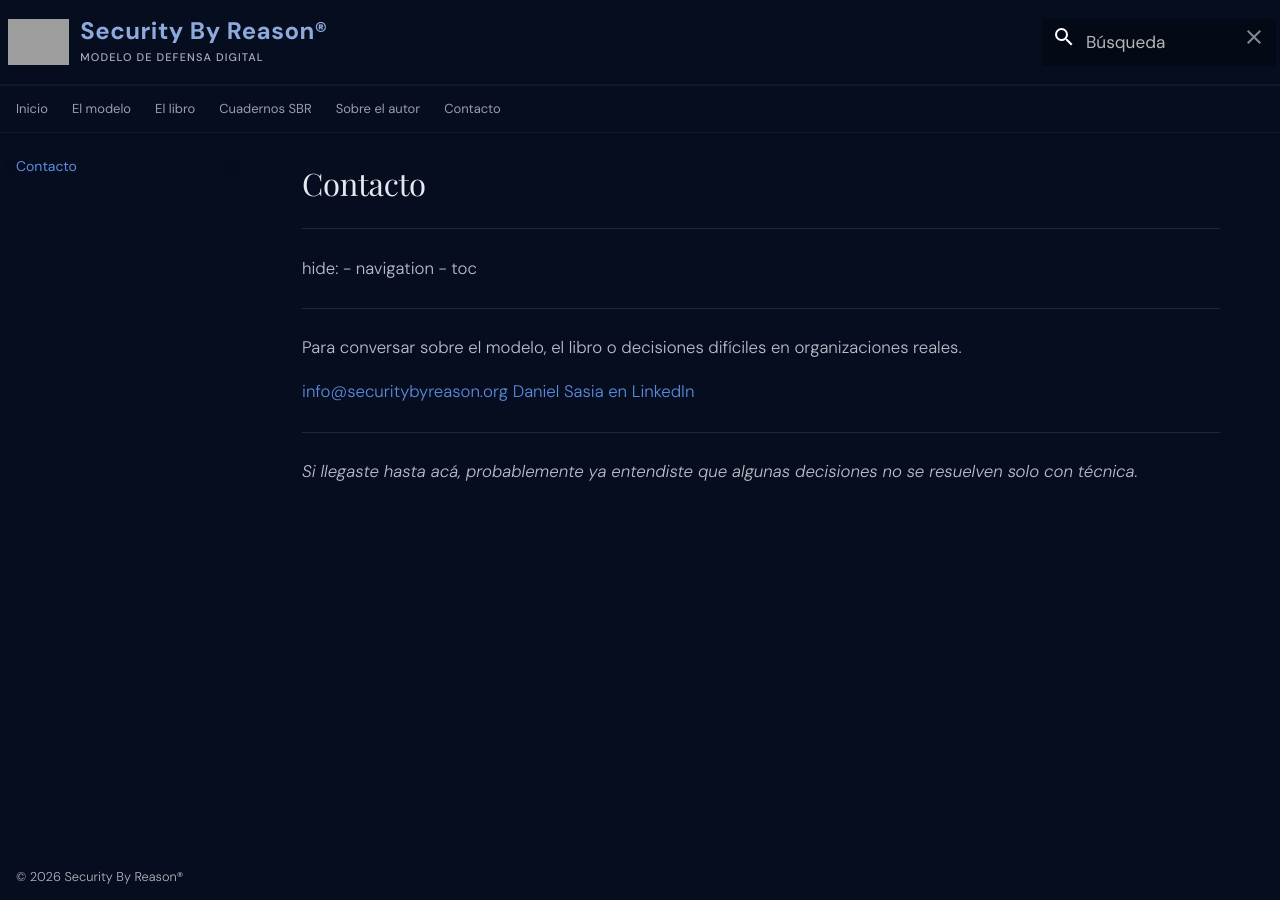
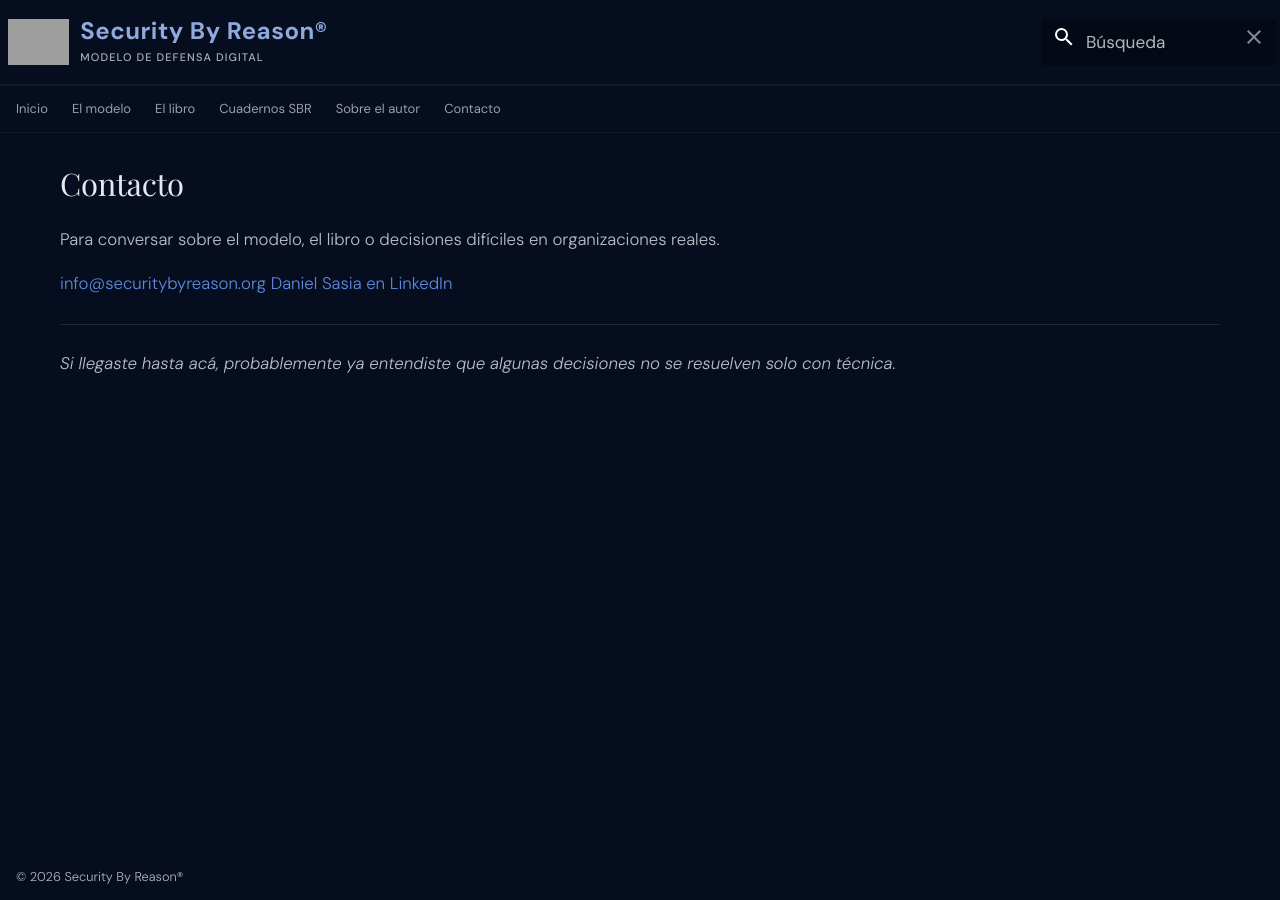
Before and after one commit to danielsasia/sbr-site, an MkDocs documentation site: the page built from docs/contacto.md, in a window 1280 px wide. Built offline with MkDocs 1.6.1 and Material for MkDocs 9.7.7, drawn with Linux system fonts in a browser that asks for light colours; some web fonts are replaced; grey boxes are pictures that could not be loaded.

Commit message:
Update contacto.md

```diff
--- a/docs/contacto.md
+++ b/docs/contacto.md
@@ -1,10 +1,10 @@
-# Contacto
-
 ---
 hide:
   - navigation
   - toc
 ---
+
+# Contacto
 
 Para conversar sobre el modelo, el libro o decisiones difíciles en organizaciones reales.
 
```
